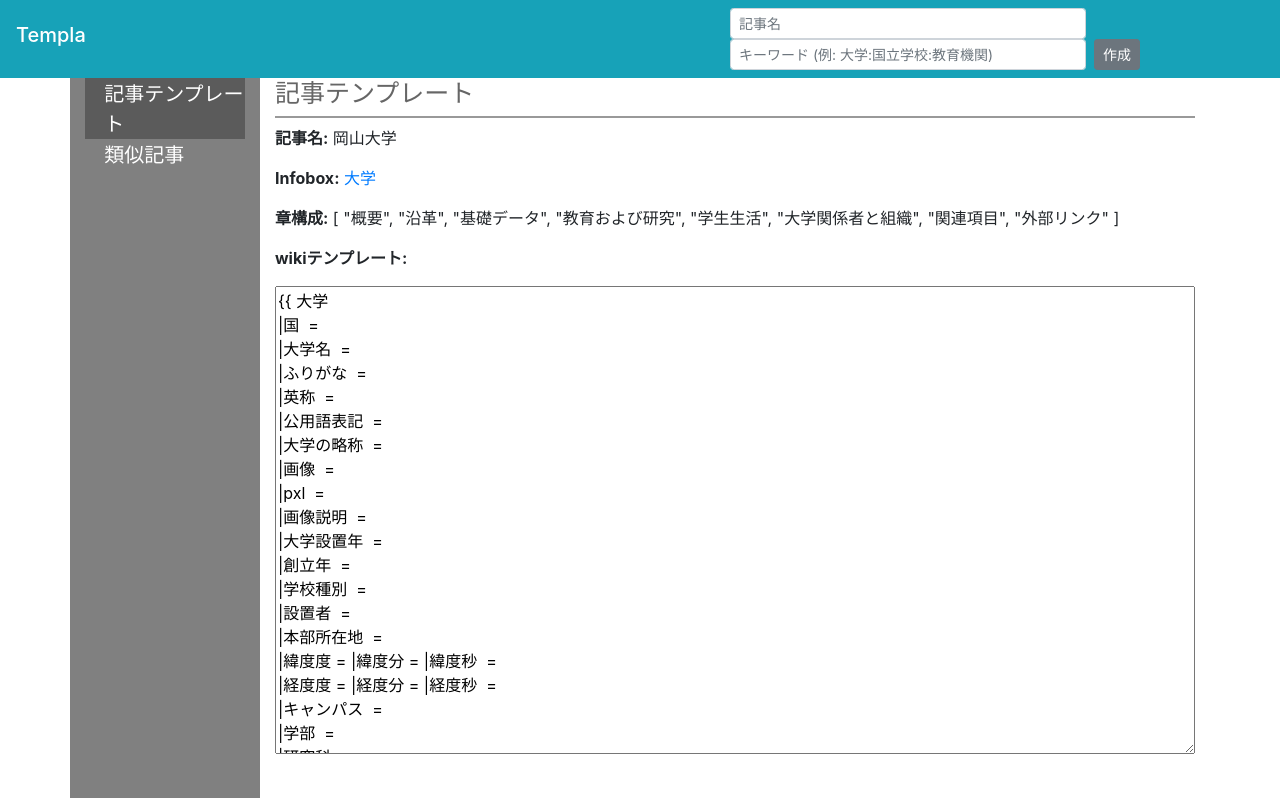
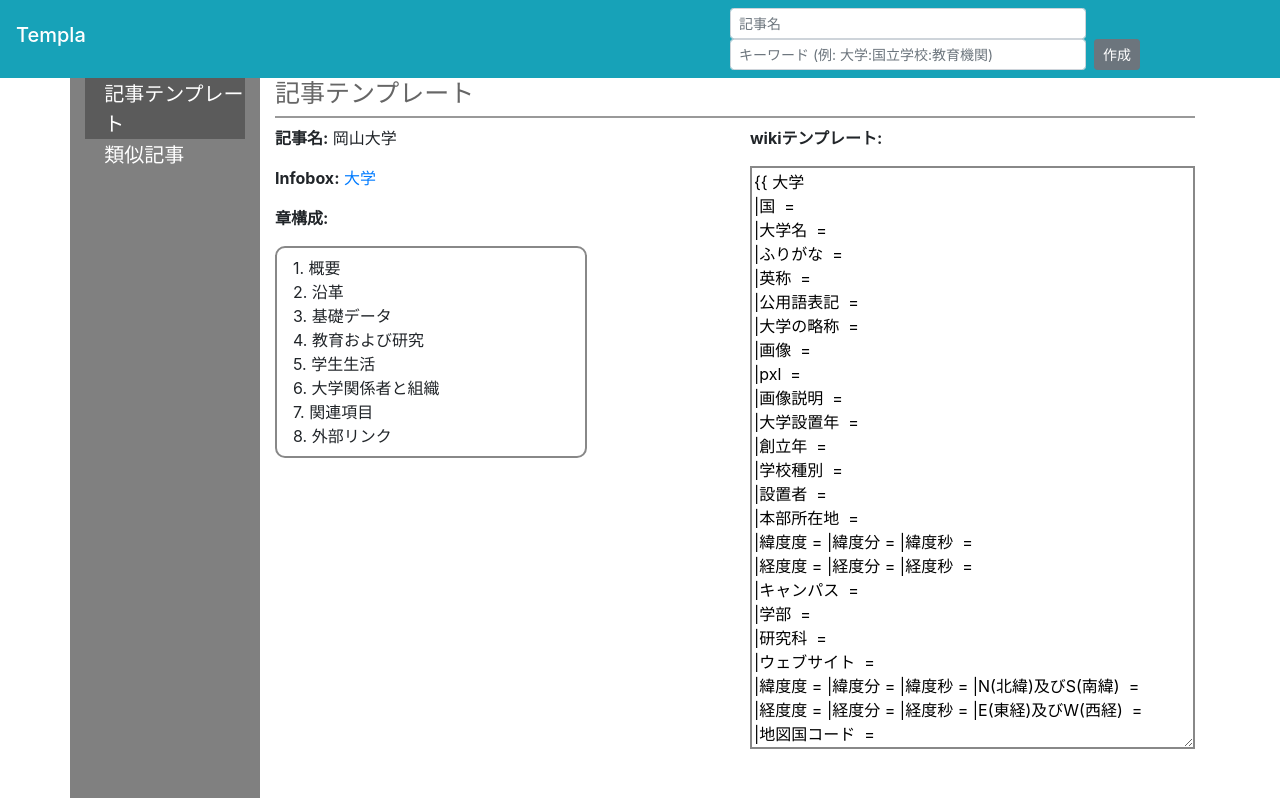
Before and after one commit to HiromuIshikawa/wikiplate, a Vue app in the folder frontend/: page / in a window 1280 px wide. Built offline with nearby package versions, Linux system fonts and the light colour scheme.

Commit message:
Fix style of TemplateEditor page

```diff
--- a/frontend/src/components/TemplateEditor.vue
+++ b/frontend/src/components/TemplateEditor.vue
@@ -1,11 +1,20 @@
 <template>
   <div class="template">
     <h1>記事テンプレート</h1>
-    <p><b>記事名:</b> {{ sharedTemplate.title }}</p>
-    <p><b>Infobox:</b> <a :href="url" target="_blank">{{ sharedTemplate.infobox }}</a></p>
-    <p><b>章構成:</b> {{ sharedTemplate.sections }}</p>
-    <p><b>wikiテンプレート:</b></p>
-    <textarea v-model="sharedTemplate.wiki" name="wiki" cols="60"></textarea>
+    <b-row class="template-row">
+      <b-col class="template-info" cols="12" sm="6">
+        <p><b>記事名:</b> {{ sharedTemplate.title }}</p>
+        <p><b>Infobox:</b> <a :href="url" target="_blank">{{ sharedTemplate.infobox }}</a></p>
+        <p><b>章構成:</b></p>
+        <div class="section-table">
+          <div v-for="(section, index) in sharedTemplate.sections" :key="section">{{index+1}}. {{section}}</div>
+        </div>
+      </b-col>
+      <b-col class="wiki-template" cols="12" sm="6">
+        <p><b>wikiテンプレート:</b></p>
+        <textarea v-model="sharedTemplate.wiki" name="wiki"></textarea>
+      </b-col>
+    </b-row>
   </div>
 </template>
 
@@ -28,11 +37,21 @@ export default {
 
 <!-- Add "scoped" attribute to limit CSS to this component only -->
 <style scoped>
-  .template {
+  .template, .template-info, .wiki-template{
     height: 100%;
+  }
+  .template-row {
+    height: 90%;
+  }
+  .section-table {
+    margin-right: 30%;
+    padding: 0.5em 1em;
+    border: solid 2px #888;
+    border-radius: 10px;
   }
   textarea {
     width: 100%;
-    height: 65%;
+    height: 90%;
+    border: solid 2px #888;
   }
 </style>
```
